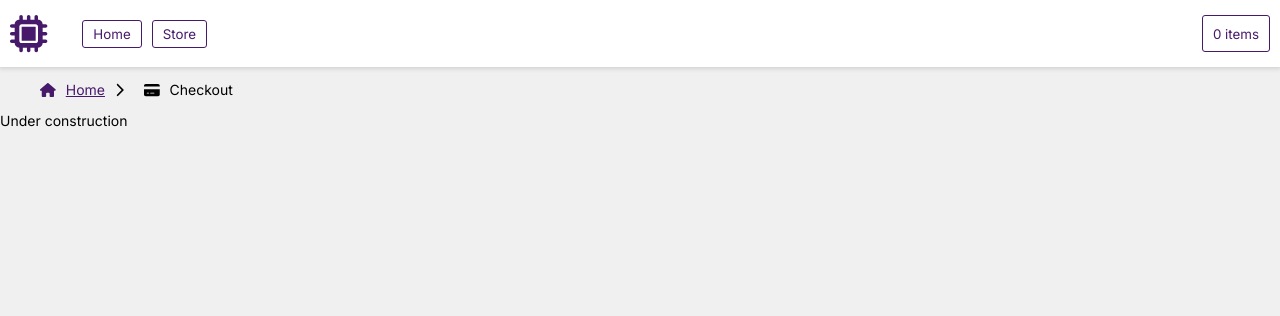
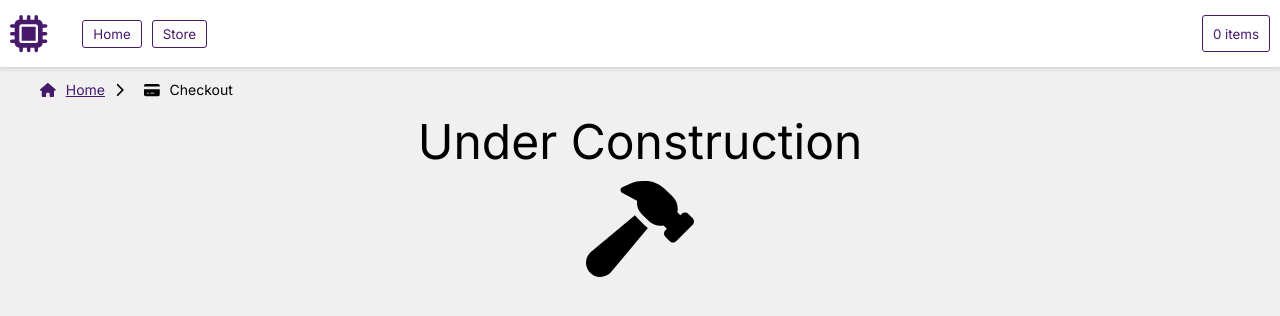
Before and after one commit to thewhitehaven04/Project_ShoppingCart, a React (Create React App) app: page /checkout in a window 1280 px wide. Shown: the top 316 px of the page. Built offline with nearby package versions, Linux system fonts and the light colour scheme.

Commit message:
under construction page

```diff
--- a/src/components/Router/index.jsx
+++ b/src/components/Router/index.jsx
@@ -5,6 +5,7 @@ import CartPage from 'pages/Cart';
 import HomePage from 'pages/Home';
 import ItemPage from 'pages/Item';
 import StorePage from 'pages/Store';
+import UnderConstruction from 'pages/UnderConstruction';
 import React from 'react';
 import {
   Route,
@@ -48,7 +49,7 @@ const router = createBrowserRouter(
       />
       <Route
         path="checkout"
-        element={<div>Under construction</div>}
+        element={<UnderConstruction />}
         handle={{ crumb: () => routeToCrumbMap.get('/checkout') }}
       />
     </Route>,
--- /dev/null
+++ b/src/pages/UnderConstruction/index.jsx
@@ -0,0 +1,14 @@
+import { FontAwesomeIcon } from '@fortawesome/react-fontawesome';
+import Main from 'components/Main';
+import React from 'react';
+import style from './../../styles/underConstruction.css';
+import { faHammer } from '@fortawesome/free-solid-svg-icons';
+
+export default function UnderConstruction() {
+  return (
+    <Main>
+      <div className="font-capital font-large">Under construction</div>
+      <FontAwesomeIcon className="font-warning-sign" icon={faHammer} />
+    </Main>
+  );
+}
--- /dev/null
+++ b/src/styles/underConstruction.css
@@ -0,0 +1,11 @@
+.font-capital {
+  text-transform: capitalize;
+}
+
+.font-large {
+  font-size: 36pt;
+}
+
+.font-warning-sign {
+  font-size: 72pt
+}
```
